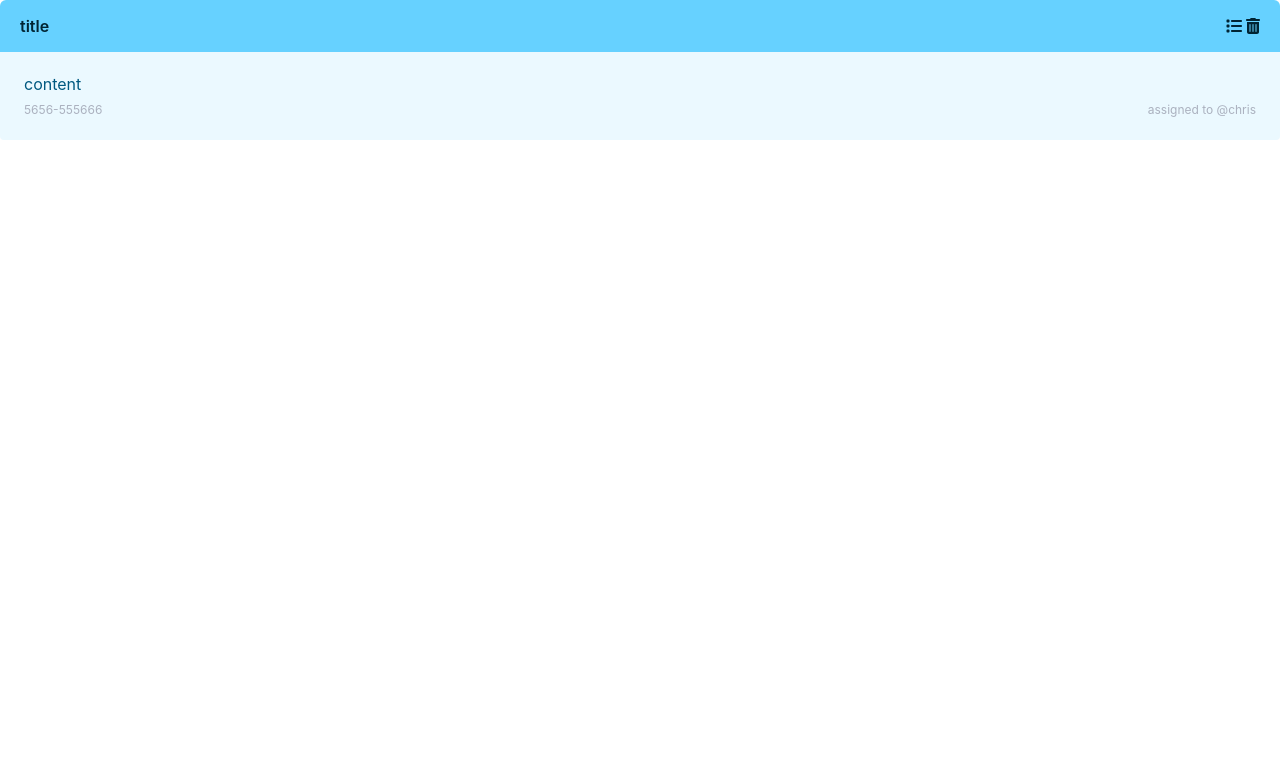
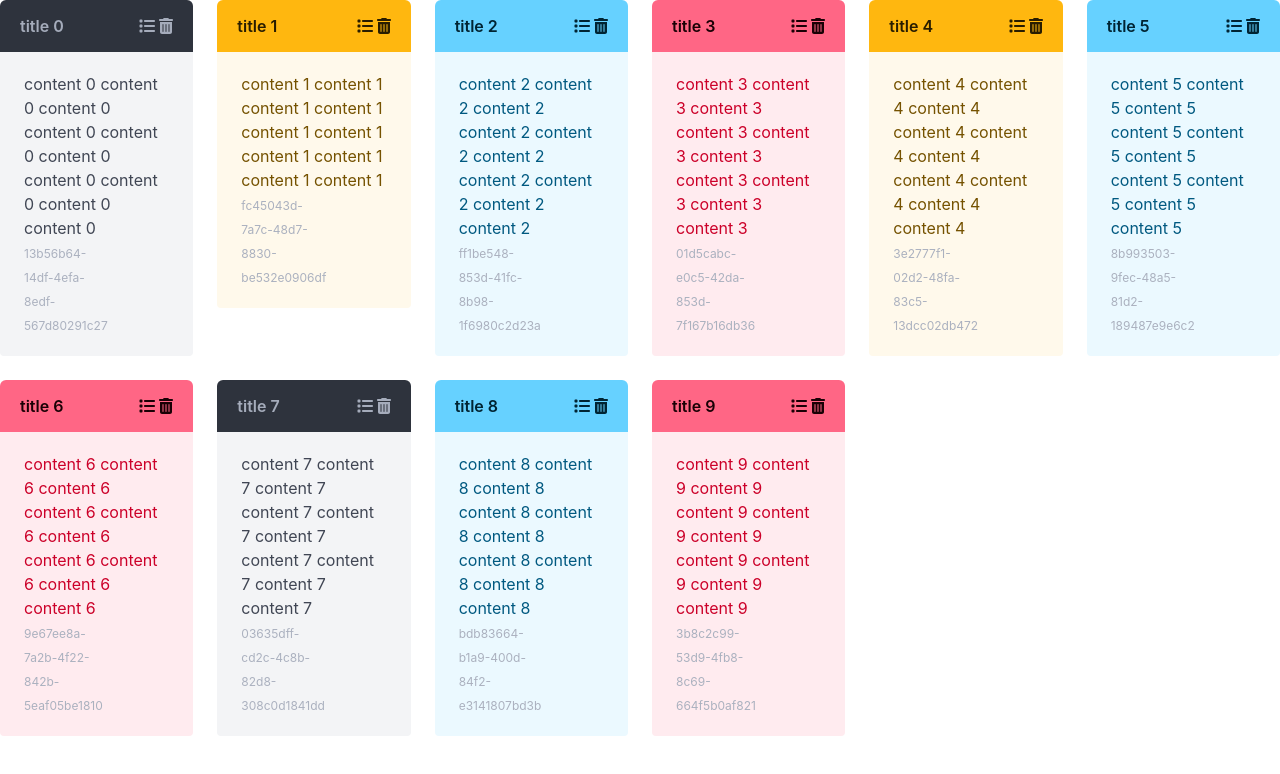
Before and after one commit to wen-3/TodoList-react-udemy, a React (Vite) app: page / in a window 1280 px wide. Shown: the top 774 px of the page. Built offline with nearby package versions, Linux system fonts and the light colour scheme.

Commit message:
Update-todo-item

```diff
--- a/package.json
+++ b/package.json
@@ -19,11 +19,13 @@
     "bulma": "^1.0.2",
     "lodash": "^4.17.21",
     "react": "^18.2.0",
-    "react-dom": "^18.2.0"
+    "react-dom": "^18.2.0",
+    "uuid": "^10.0.0"
   },
   "devDependencies": {
     "@types/react": "^18.2.14",
     "@types/react-dom": "^18.2.6",
+    "@types/uuid": "^10.0.0",
     "@typescript-eslint/eslint-plugin": "^5.61.0",
     "@typescript-eslint/parser": "^5.61.0",
     "@vitejs/plugin-react": "^4.0.1",
--- a/src/App.tsx
+++ b/src/App.tsx
@@ -1,20 +1,10 @@
 import 'bulma/css/bulma.min.css';
-import { Editor } from './Todos/Editor';
-import { TodoItem } from './Todos/TodoItem';
+import { TodoList } from './Todos/TodoList';
 
 export const App = () => {
-  const todo = {
-    id: '5656-555666',
-    title: 'title',
-    content: 'content',
-    priority: 2,
-    assignee: 'chris',
-    resolved: false,
-  }
-
   return (
     <>
-      <TodoItem {...todo}/>
+      < TodoList />
     </>
   );
 };
--- a/src/Todos/Editor.tsx
+++ b/src/Todos/Editor.tsx
@@ -18,6 +18,10 @@ export const Editor: FC<Props> = props => {
     const handleAssigneeChange: ChangeEventHandler<HTMLSelectElement> = e => setAssignee(e.target.value);
     const handleContentChange: ChangeEventHandler<HTMLTextAreaElement> = e => setContent(e.target.value);
     const handleResolvedChange: ChangeEventHandler<HTMLInputElement> = e => setResolved(!resolved);
+    const handleSaveClick = () => {
+        props.updateTodo(props.id, { title, priority, assignee, content, resolved });
+        props.onCancel();
+    }
 
     return (
         <div className="box">
@@ -78,14 +82,13 @@ export const Editor: FC<Props> = props => {
                     <div className="field is-grouped is-grouped-right">
                         <div className="control">
                             <div className="buttons has-addons">
-                                <button className="button is-link">Save</button>
+                                <button className="button is-link" onClick={handleSaveClick}>Save</button>
                                 <button className="button is-link is-light" onClick={props.onCancel}>Cancel</button>
                             </div>
                         </div>
                     </div>
                 </div>
             </div>
-
         </div>
     );
 }
--- a/src/Todos/TodoItem.tsx
+++ b/src/Todos/TodoItem.tsx
@@ -2,6 +2,7 @@ import { faList, faTrashCan } from '@fortawesome/free-solid-svg-icons';
 import { FontAwesomeIcon } from '@fortawesome/react-fontawesome';
 import { FC, useState } from 'react';
 import { Editor } from './Editor';
+import { TodoItemModel } from './utils/getTodoItems';
 
 export enum Priority {
   HIGH,
@@ -16,9 +17,10 @@ export interface Props {
   priority: Priority;
   assignee?: string;
   resolved: boolean;
+  updateTodo: (id: string, update: Partial<TodoItemModel>) => void;
 }
 
-export const TodoItem: FC<Props> = ({ id, title, content, priority, assignee, resolved }) => {
+export const TodoItem: FC<Props> = ({ id, title, content, priority, assignee, resolved, updateTodo }) => {
   const [editing, setEditing] = useState<boolean>(false);
   const color = resolved ? '' :
     priority === Priority.HIGH ? 'is-danger' :
@@ -30,7 +32,7 @@ export const TodoItem: FC<Props> = ({ id, title, content, priority, assignee, re
 
   return (
     editing
-      ? <Editor {...{ id, title, content, priority, resolved, assignee, onCancel: handleCancelClick }} />
+      ? <Editor {...{ id, title, content, priority, resolved, assignee, updateTodo, onCancel: handleCancelClick }} />
       : <article className={`message ${color}`}>
         <div className="message-header">
           <p>{title}</p>
@@ -45,7 +47,7 @@ export const TodoItem: FC<Props> = ({ id, title, content, priority, assignee, re
           </div>
           <div className="columns is-mobile">
             <div className="column">
-              <span className="has-text-grey-light is-size-7">{id}</span>
+              <span className="has-text-grey-light is-size-7 is-8">{id}</span>
             </div>
             <div className='column has-text-right'>
               {
--- a/src/Todos/TodoList.tsx
+++ b/src/Todos/TodoList.tsx
@@ -1,36 +1,24 @@
-import { FC } from 'react';
-import { getTodoItems } from './utils/getTodoItems';
-import { Priority, TodoItem } from './TodoItem';
+import { FC, useState } from 'react';
+import { getTodoItems, TodoItemModel } from './utils/getTodoItems';
+import { TodoItem } from './TodoItem';
+
+const items = getTodoItems(10);
 
 export const TodoList: FC = () => {
-    const items = getTodoItems(10);
-
-    // 將 items 依照 priority 分類，並透過 map 轉換成 TodoItem 元件
-    const getPriority = Object.values(Priority)
-        .filter(value => typeof value === 'number')
-
-    const todoItems = getPriority
-        .map(value => items
-            .filter(item => item.priority === value)
-            .map(item => <div className='column is-2'><TodoItem {...item} /></div>))
-
-    console.log(todoItems);
-
+    const [todos, setTodos] = useState<TodoItemModel[]>(items);
+    const updateTodo = (id: string, update: Partial<TodoItemModel>) => {
+        setTodos(todos.map(i => i.id === id ? {...i, ...update} : i));
+    };
 
     return (
         <>
-            {getPriority
-                .map(index => (
-                    <section className='section'>
-                        <div className='container'>
-                            <h1>{Priority[index]}</h1>
-                            <br />
-                            <div className='columns is-multiline'>
-                                {todoItems[index]}
-                            </div>
-                        </div>
-                    </section>
+            <div className='columns is-multiline'>
+                {todos.map(i => (
+                    <div className='column is-2' key={i.id}>
+                        <TodoItem {...i} updateTodo={updateTodo}/>
+                    </div>
                 ))}
+            </div>
         </>
     );
 }
--- a/src/Todos/utils/getTodoItems.ts
+++ b/src/Todos/utils/getTodoItems.ts
@@ -1,10 +1,13 @@
 import _ from 'lodash';
+import { v4 as uuid } from 'uuid';
 
 export interface TodoItemModel {
+  id: string;
   title: string;
   content: string;
   priority: number;
   resolved: boolean;
+  assignee?: string;
   createdAt: number;
   lastModifiedAt: number;
 }
@@ -13,6 +16,7 @@ export const getTodoItems = (n: number): TodoItemModel[] =>
   _.range(n).map(i => {
     const t = Date.now();
     return {
+      id: uuid(),
       title: `title ${i}`,
       content: `content ${i} `.repeat(10),
       priority: i % 3,
```
Also changed, not shown: 1 other file (tests, documents, lock files or other folders).
